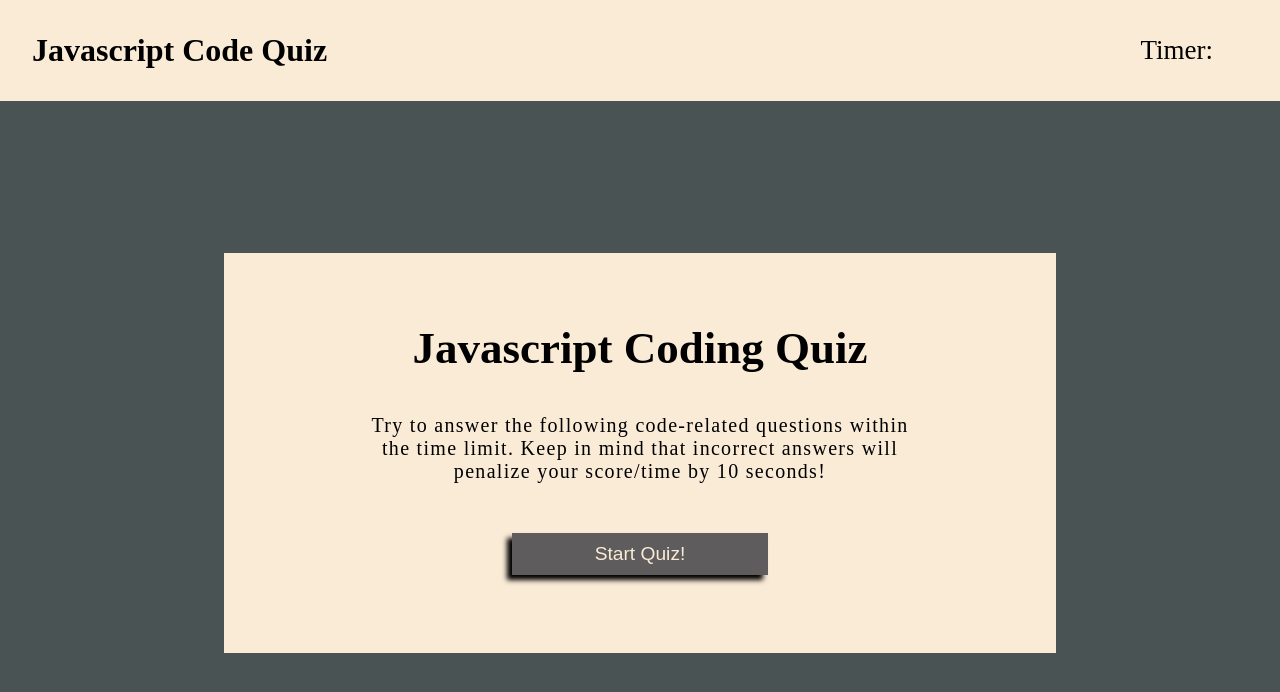
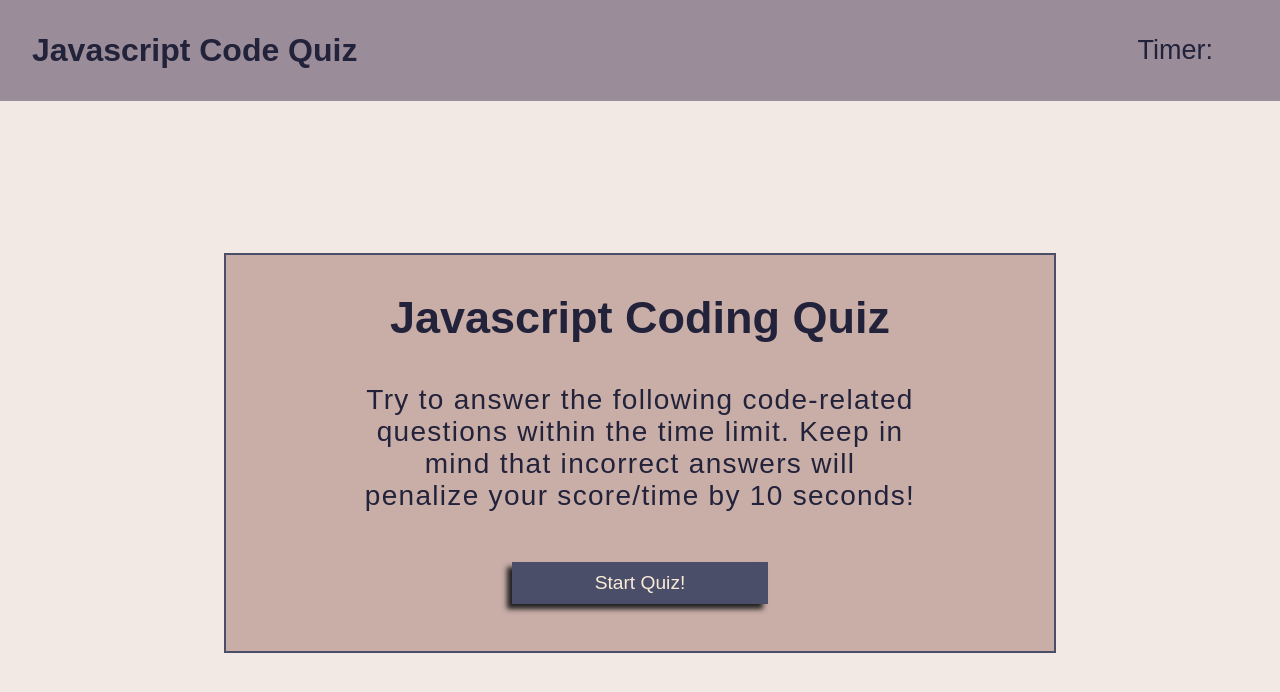
Before and after one commit to BDunham484/js_code_quiz, a plain HTML site: page index.html in a window 1280 px wide. Drawn offline with Linux system fonts and the light colour scheme.

Commit message:
add styles

```diff
--- a/assets/css/style.css
+++ b/assets/css/style.css
@@ -7,13 +7,15 @@
  /* UNIVERSAL STYLES END */
 
  body {
-    background-color: rgb(73, 83, 83);
+    background-color: #f2e9e4;
+    font-family: Arial, Helvetica, sans-serif;
  }
 
  /* HEADER STYLES START */
  header {
-     background-color: antiquewhite;
+     background-color: #9a8c98;
      padding: 4vh;
+     color: #22223b;
  }
  header div {
      display: flex;
@@ -41,7 +43,7 @@ main {
 }
 
 #quiz {
-    background-color: antiquewhite;
+    background-color: #c9ada7;
     width: 65vw;
     height: 50vh;
     margin: auto;
@@ -49,19 +51,34 @@ main {
     align-items: center;
     justify-content: center;
     flex-direction: column;
+    color: #22223b;
+    border: 2px solid #4a4e69;
 }
 
 .quiz-title {
     font-size: 45px;
+    color: #22223b;
 }
 
 .description {
     width: 43vw;
     text-align: center;
     margin: 40px auto;
-    font-size: 20px;
+    font-size: 28px;
+    font-weight: 100;
     letter-spacing: 1.3px;
 
+    color: #22223b;
+}
+
+#response {
+    background-color: rgb(74, 78, 105, .2);
+    padding: 10px;
+    margin-bottom: 10px;
+}
+
+#name {
+    background-color: ;
 }
 
 #buttons {
@@ -71,13 +88,13 @@ main {
 
 
 .btns {
-    background-color: rgb(94, 92, 92);
+    background-color: #4a4e69;
     color: antiquewhite;
     padding: 10px 15px;
     margin: 10px 0;
     border: none;
     font-size: larger;
-    box-shadow: -5px 5px 5px black;
+    box-shadow: -5px 5px 5px #222222;
     width: 20vw;
 }
 
@@ -88,8 +105,15 @@ main {
     flex-wrap: wrap;
 }
 
+#enter-initials {
+    font-size:larger;
+}
+
 #name {
     width: 20vw;
+    background-color: rgb(74, 78, 105, .5);
+    margin: 20px 5px;
+    padding: 5px;
 }
 
 #submitBtn {
--- a/assets/js/script.js
+++ b/assets/js/script.js
@@ -46,7 +46,7 @@ var quizArr = [
         answerC: "None of the above"
     },
     {
-        question: "3. What is the best practive for naming Javascript variable",
+        question: "3. What is the best practice for naming Javascript variables?",
         correctAnswer: "thisOne",
         answerA: "NoThisOne",
         answerB: "Prettysurethisisit",
@@ -109,6 +109,7 @@ var quizArr = [
 
 //create the initial screen content to start the quiz
 //the heading
+responseEl.remove();
 var quizTitleEl = document.createElement("h2");
 quizTitleEl.className = "quiz-title";
 quizTitleEl.textContent = quizArr[0].heading;
@@ -514,6 +515,7 @@ var highScoreForm = function() {
      //create and display input field for high score
       var labelEl = document.createElement("label");
       labelEl.setAttribute("for", "name");
+      labelEl.id = "enter-initials";
       labelEl.textContent = "Enter Initials: ";
       formEl.appendChild(labelEl);
 
```
